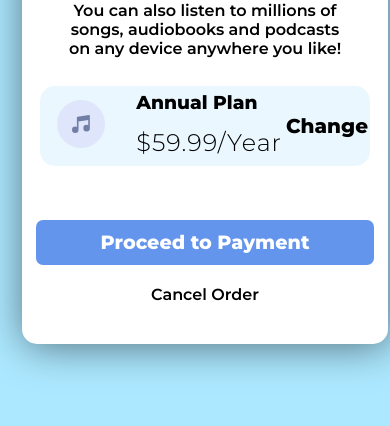
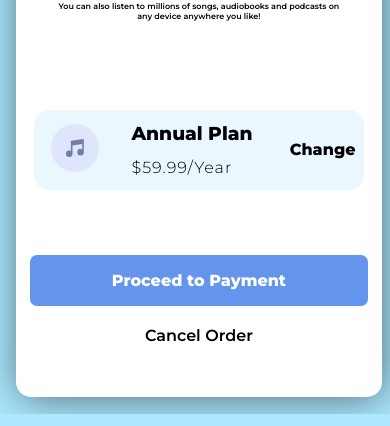
Before and after one commit to afonseca2501/Summary-Card, a plain HTML site: page index.html in a window 390 px wide. Shown: the part 438-864 px from the top of the page. Drawn offline with Linux system fonts and the light colour scheme.

Commit message:
ajustes Responsive

```diff
--- a/css/main.css
+++ b/css/main.css
@@ -142,21 +142,40 @@ body>img{
     line-height: 1em;
 }
 .change{
-    postion:absolute;
     grid-column: 3;
     font-family: 'Montserrat', sans-serif;
     font-weight: 800;
     font-size: 1.25em;
     padding: 2px;
-    cursor: pointer;
-
 }
 
 .change:hover{
     color: rgb(125, 96, 255);
+    cursor: pointer;
 }
 .aptext>p{
-    font-size: 1.5em;
+    font-size: 1em;
     font-weight: 300;
     letter-spacing: 1px;
 }
+
+@media only screen and (max-width: 480px) {
+    .A{
+        max-width: 100%;
+        min-height: 95%;
+        padding: 1%;
+    }
+    .Summary{
+        height: 97%;
+
+    }
+    .info>p{
+        font-size: .5em;
+        top: 35%;
+    }
+    .change{
+        font-size: 1em;
+    }
+    .infe>a:nth-child(1){
+        font-size: 1em;}
+}
```
Also changed, not shown: 1 other file.
